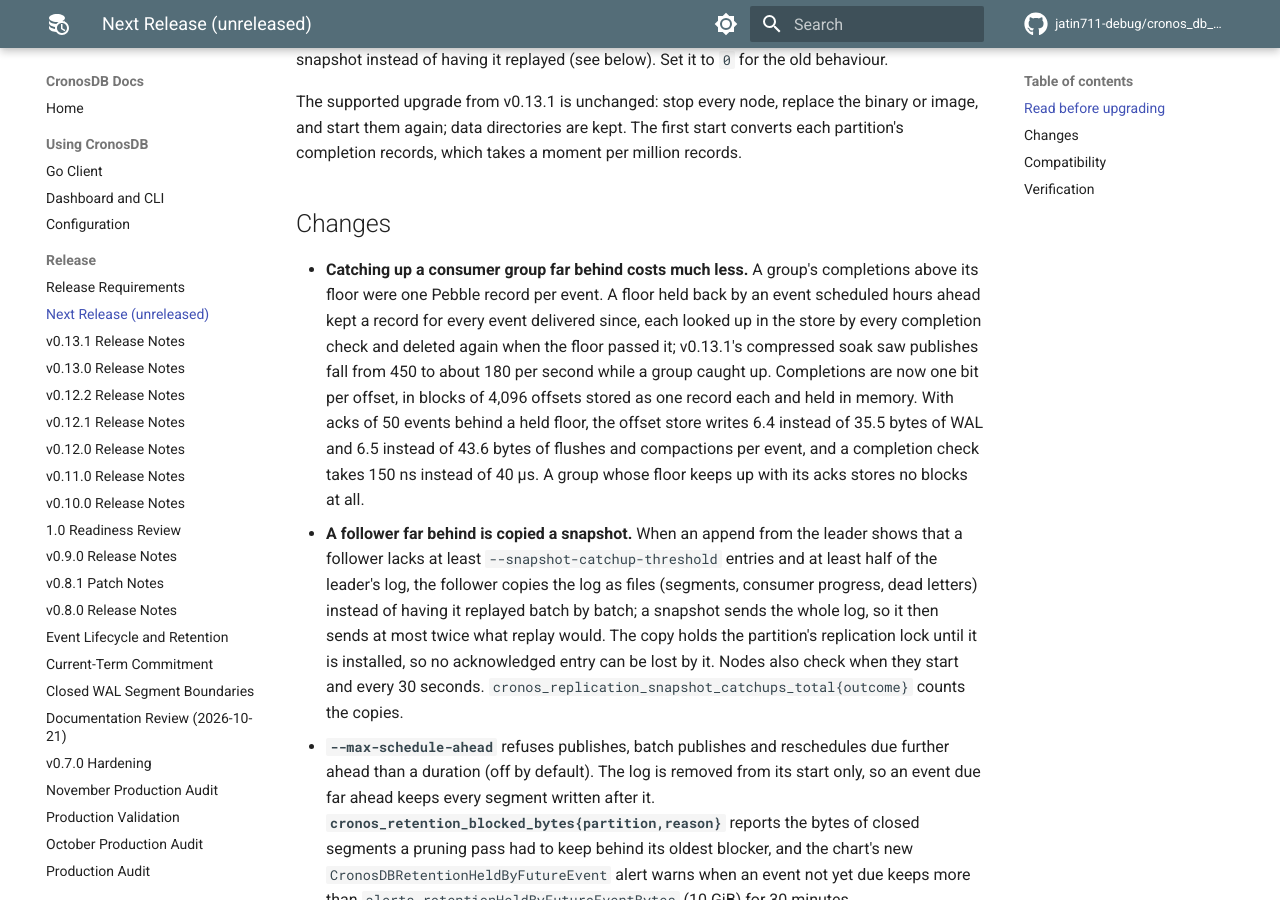
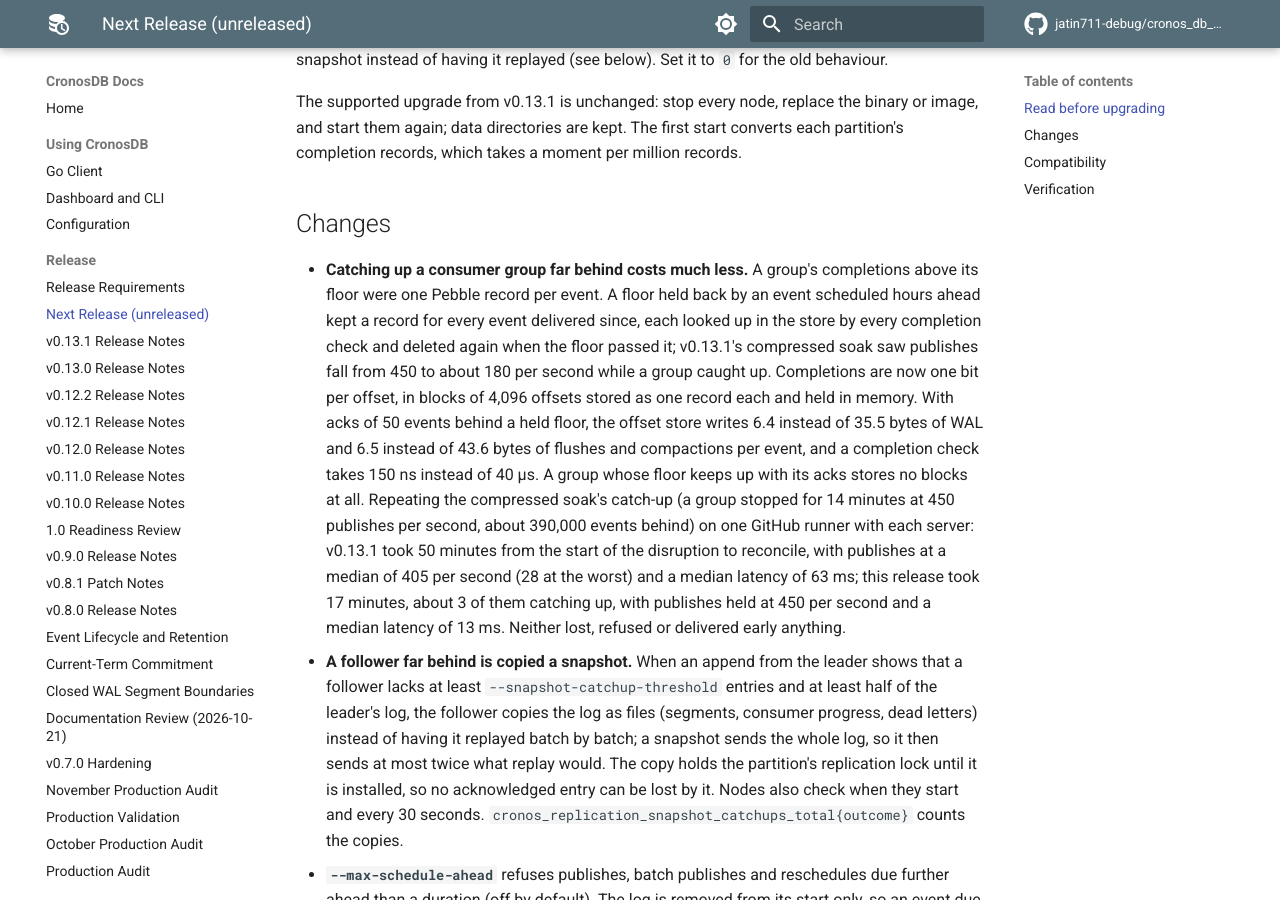
Before and after one commit to jatin711-debug/cronos_db_golang, an MkDocs documentation site: the page built from docs/RELEASE_NEXT.md, in a window 1280 px wide and 900 px high, scrolled down 775 px. Built offline with MkDocs 1.6.1 and Material for MkDocs 9.7.7, drawn with Linux system fonts in a browser that asks for light colours; comment, search, counter and statistics services are not loaded; some of the changed text lies outside the part shown.

Commit message:
docs: record the catch-up comparison and CI in the next release's notes
Co-Authored-By: Claude Opus 5.5 <noreply@anthropic.com>

```diff
--- a/docs/RELEASE_NEXT.md
+++ b/docs/RELEASE_NEXT.md
@@ -52,7 +52,14 @@ million records.
   floor, the offset store writes 6.4 instead of 35.5 bytes of WAL and 6.5
   instead of 43.6 bytes of flushes and compactions per event, and a
   completion check takes 150 ns instead of 40 µs. A group whose floor keeps
-  up with its acks stores no blocks at all.
+  up with its acks stores no blocks at all. Repeating the compressed soak's
+  catch-up (a group stopped for 14 minutes at 450 publishes per second, about
+  390,000 events behind) on one GitHub runner with each server: v0.13.1 took
+  50 minutes from the start of the disruption to reconcile, with publishes at
+  a median of 405 per second (28 at the worst) and a median latency of 63 ms;
+  this release took 17 minutes, about 3 of them catching up, with publishes
+  held at 450 per second and a median latency of 13 ms. Neither lost,
+  refused or delivered early anything.
 - **A follower far behind is copied a snapshot.** When an append from the
   leader shows that a follower lacks at least `--snapshot-catchup-threshold`
   entries and at least half of the leader's log, the follower copies the log
@@ -125,5 +132,16 @@ So far, on the branch:
 - **Power cuts:** `TestPowerLoss` passed with `every_event` (3 runs) and
   `batch` (2 runs), and failed with `periodic` as a control; see
   [fault testing](FAULT_TESTING.md).
+- **Catch-up comparison** (nightly workflow, `catchup_ab`, run 44698712329):
+  the numbers under Changes. Its first run (2026-11-20) failed this branch: a
+  bug in the new completion blocks dropped completions of blocks past the
+  floor's block, so finished events were delivered again, and a group with 4
+  credits fell 1.6 million events behind. The fix came with a test that
+  checks the blocks against a plain model through random acks, floor raises,
+  replicated progress, log cuts and restarts. In the passing run both groups
+  received every accepted event, with no more repeats than v0.13.1 (16, from
+  the soak resubscribing its slow group).
+- **CI** (run 44711035735): every job passed, including the race suite, the
+  acceptance suite and the container tests.
 
 The rest is completed when the release is cut.
```
